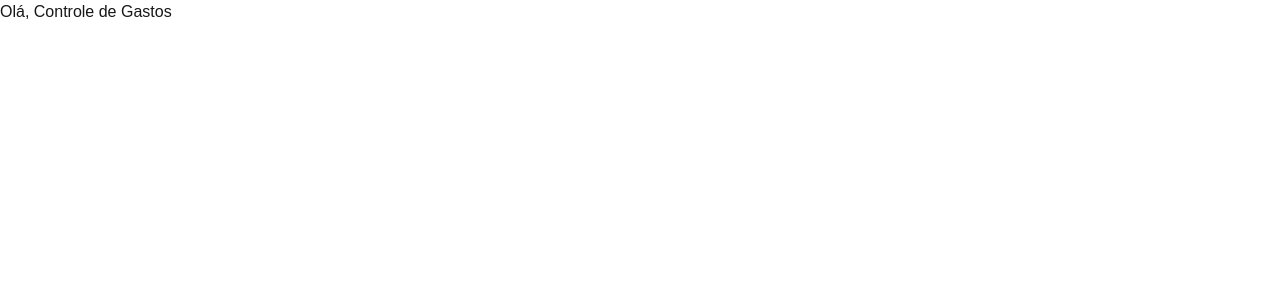
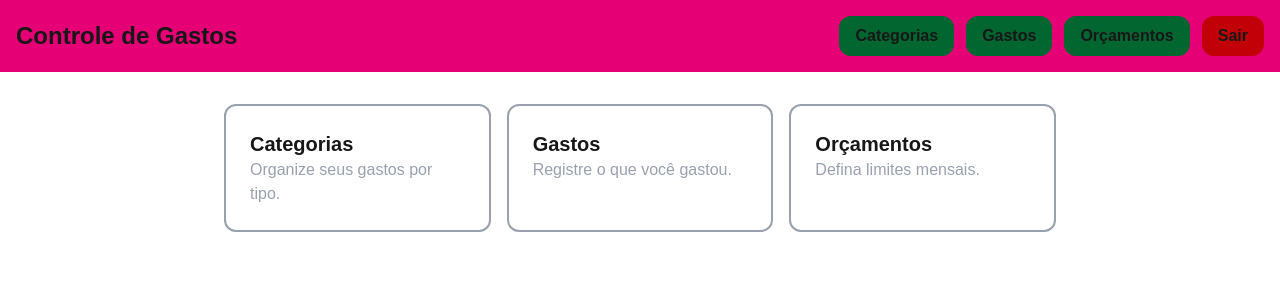
Before and after one commit to jotaememlpw/Entregavel-IV, a Next.js app: page / in a window 1280 px wide. Shown: the top 300 px of the page. Built offline with nearby package versions, Linux system fonts and the light colour scheme.

Commit message:
painel com cabeçalho e cartões criados

```diff
--- /dev/null
+++ b/app/(painel)/layout.tsx
@@ -0,0 +1,30 @@
+import type { ReactNode } from "react";
+import Link from "next/link";
+import { sair } from "../auth-actions";
+
+export default function PainelLayout({ children }: { children: ReactNode }) {
+  return (
+    <>
+      <header className="flex flex-col gap-4 bg-pink-600 p-4 md:flex-row md:items-center md:justify-between">
+        <Link href="/" className="text-2xl font-bold">
+          Controle de Gastos
+        </Link>
+        <nav className="flex flex-wrap items-center gap-3 font-bold">
+          <Link href="/categorias" className="rounded-xl bg-green-800 px-4 py-2 hover:bg-yellow-800">
+            Categorias
+          </Link>
+          <Link href="/gastos" className="rounded-xl bg-green-800 px-4 py-2 hover:bg-yellow-800">
+            Gastos
+          </Link>
+          <Link href="/orcamentos" className="rounded-xl bg-green-800 px-4 py-2 hover:bg-yellow-800">
+            Orçamentos
+          </Link>
+          <form action={sair}>
+            <button className="rounded-xl bg-red-700 px-4 py-2 hover:bg-red-900">Sair</button>
+          </form>
+        </nav>
+      </header>
+      <main>{children}</main>
+    </>
+  );
+}
--- /dev/null
+++ b/app/(painel)/page.tsx
@@ -0,0 +1,20 @@
+import Link from "next/link";
+
+export default function HomePage() {
+  return (
+    <div className="mx-auto grid max-w-4xl grid-cols-1 gap-4 p-4 md:grid-cols-3 md:p-8">
+      <Link href="/categorias" className="rounded-xl border-2 border-gray-400 p-6 hover:bg-cyan-900">
+        <h2 className="text-xl font-bold">Categorias</h2>
+        <p className="text-gray-400">Organize seus gastos por tipo.</p>
+      </Link>
+      <Link href="/gastos" className="rounded-xl border-2 border-gray-400 p-6 hover:bg-cyan-900">
+        <h2 className="text-xl font-bold">Gastos</h2>
+        <p className="text-gray-400">Registre o que você gastou.</p>
+      </Link>
+      <Link href="/orcamentos" className="rounded-xl border-2 border-gray-400 p-6 hover:bg-cyan-900">
+        <h2 className="text-xl font-bold">Orçamentos</h2>
+        <p className="text-gray-400">Defina limites mensais.</p>
+      </Link>
+    </div>
+  );
+}
--- a/app/page.tsx
+++ /dev/null
@@ -1,3 +0,0 @@
-export default function Home() {
-  return <h1>Olá, Controle de Gastos</h1>;
-}
```
